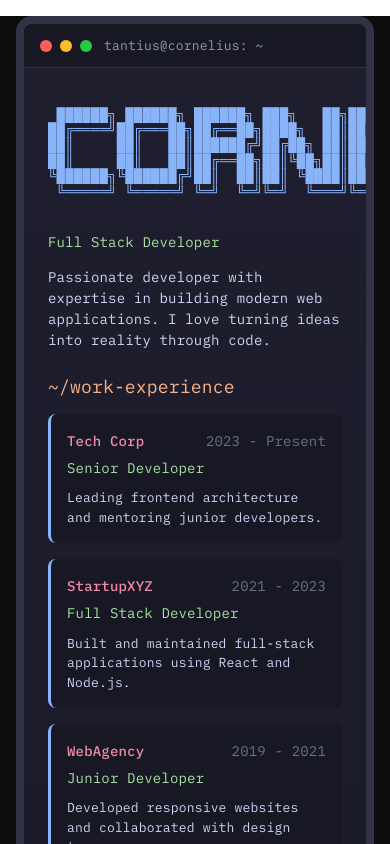
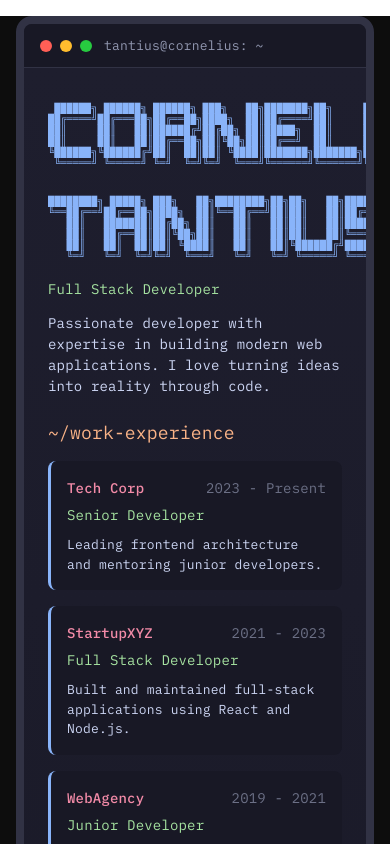
Before and after one commit to CorneliusTantius/CorneliusTantius, a React (Vite) app: page / in a window 390 px wide. Shown: the top 844 px of the page. Built offline with nearby package versions, Linux system fonts and the light colour scheme.

Commit message:
mobile view adjustment

```diff
--- a/src/App.css
+++ b/src/App.css
@@ -59,10 +59,65 @@
   color: #89b4fa;
   font-size: 14px;
   line-height: 1.1;
-  margin: 0 0 16px;
+  margin: 0;
   white-space: pre;
   overflow-x: visible;
   font-family: monospace;
+}
+
+.ascii-container {
+  display: flex;
+  flex-wrap: wrap;
+  gap: 0;
+}
+
+.ascii-art-1,
+.ascii-art-2 {
+  color: #89b4fa;
+  font-size: 14px;
+  line-height: 1.1;
+  white-space: pre;
+  overflow-x: visible;
+  font-family: monospace;
+}
+
+/* Mobile: stacked vertically */
+@media (max-width: 768px) {
+  .ascii-container {
+    flex-direction: column;
+  }
+
+  .ascii-art-1,
+  .ascii-art-2 {
+    font-size: 10px;
+    margin-bottom: 16px;
+  }
+
+  .hero-info,
+  .hero-title,
+  .hero-bio,
+  .section-title,
+  .company,
+  .role,
+  .description,
+  .award-title,
+  .award-description,
+  .language-name,
+  .language-level,
+  .skill-tag,
+  .terminal-prompt,
+  .period,
+  .award-year {
+    font-size: 12px;
+  }
+}
+
+/* Desktop: side by side */
+@media (min-width: 769px) {
+  .ascii-art-1 {
+    margin-right: 24px;
+    margin-bottom: 16px;
+  }
 }
 
 .terminal-body {
--- a/src/App.tsx
+++ b/src/App.tsx
@@ -1,16 +1,22 @@
 import './App.css'
 
 function App() {
-  const asciiArt = `
- ██████╗ ██████╗ ██████╗ ███╗   ██╗███████╗██╗     ██╗██╗   ██╗███████╗    ████████╗ █████╗ ███╗   ██╗████████╗██╗██╗   ██╗███████╗
-██╔════╝██╔═══██╗██╔══██╗████╗  ██║██╔════╝██║     ██║██║   ██║██╔════╝    ╚══██╔══╝██╔══██╗████╗  ██║╚══██╔══╝██║██║   ██║██╔════╝
-██║     ██║   ██║██████╔╝██╔██╗ ██║█████╗  ██║     ██║██║   ██║███████╗       ██║   ███████║██╔██╗ ██║   ██║   ██║██║   ██║███████╗
-██║     ██║   ██║██╔══██╗██║╚██╗██║██╔══╝  ██║     ██║██║   ██║╚════██║       ██║   ██╔══██║██║╚██╗██║   ██║   ██║██║   ██║╚════██║
-╚██████╗╚██████╔╝██║  ██║██║ ╚████║███████╗███████╗██║╚██████╔╝███████║       ██║   ██║  ██║██║ ╚████║   ██║   ██║╚██████╔╝███████║
- ╚═════╝ ╚═════╝ ╚═╝  ╚═╝╚═╝  ╚═══╝╚══════╝╚══════╝╚═╝ ╚═════╝ ╚══════╝       ╚═╝   ╚═╝  ╚═╝╚═╝  ╚═══╝   ╚═╝   ╚═╝ ╚═════╝ ╚══════╝
-                                                                                                                                   `
+  const asciiArt1 = `
+ ██████╗ ██████╗ ██████╗ ███╗   ██╗███████╗██╗     ██╗██╗   ██╗███████╗
+██╔════╝██╔═══██╗██╔══██╗████╗  ██║██╔════╝██║     ██║██║   ██║██╔════╝
+██║     ██║   ██║██████╔╝██╔██╗ ██║█████╗  ██║     ██║██║   ██║███████╗
+██║     ██║   ██║██╔══██╗██║╚██╗██║██╔══╝  ██║     ██║██║   ██║╚════██║
+╚██████╗╚██████╔╝██║  ██║██║ ╚████║███████╗███████╗██║╚██████╔╝███████║
+ ╚═════╝ ╚═════╝ ╚═╝  ╚═╝╚═╝  ╚═══╝╚══════╝╚══════╝╚═╝ ╚═════╝ ╚══════╝`;
 
-  const heroContent = {
+ const asciiArt2 = `
+████████╗ █████╗ ███╗   ██╗████████╗██╗██╗   ██╗███████╗
+╚══██╔══╝██╔══██╗████╗  ██║╚══██╔══╝██║██║   ██║██╔════╝
+   ██║   ███████║██╔██╗ ██║   ██║   ██║██║   ██║███████╗
+   ██║   ██╔══██║██║╚██╗██║   ██║   ██║██║   ██║╚════██║
+   ██║   ██║  ██║██║ ╚████║   ██║   ██║╚██████╔╝███████║
+   ╚═╝   ╚═╝  ╚═╝╚═╝  ╚═══╝   ╚═╝   ╚═╝ ╚═════╝ ╚══════╝`;
+ const heroContent = {
     name: "Tantius Cornelius",
     title: "Full Stack Developer",
     bio: "Passionate developer with expertise in building modern web applications. I love turning ideas into reality through code.",
@@ -69,7 +75,10 @@ function App() {
       </div>
       <div className="terminal-body">
         <section className="hero-section">
-          <pre className="ascii-art">{asciiArt}</pre>
+          <div className="ascii-container">
+            <pre className="ascii-art ascii-art-1">{asciiArt1}</pre>
+            <pre className="ascii-art ascii-art-2">{asciiArt2}</pre>
+          </div>
           <div className="hero-info">
             <p className="hero-title">{heroContent.title}</p>
             <p className="hero-bio">{heroContent.bio}</p>
```
